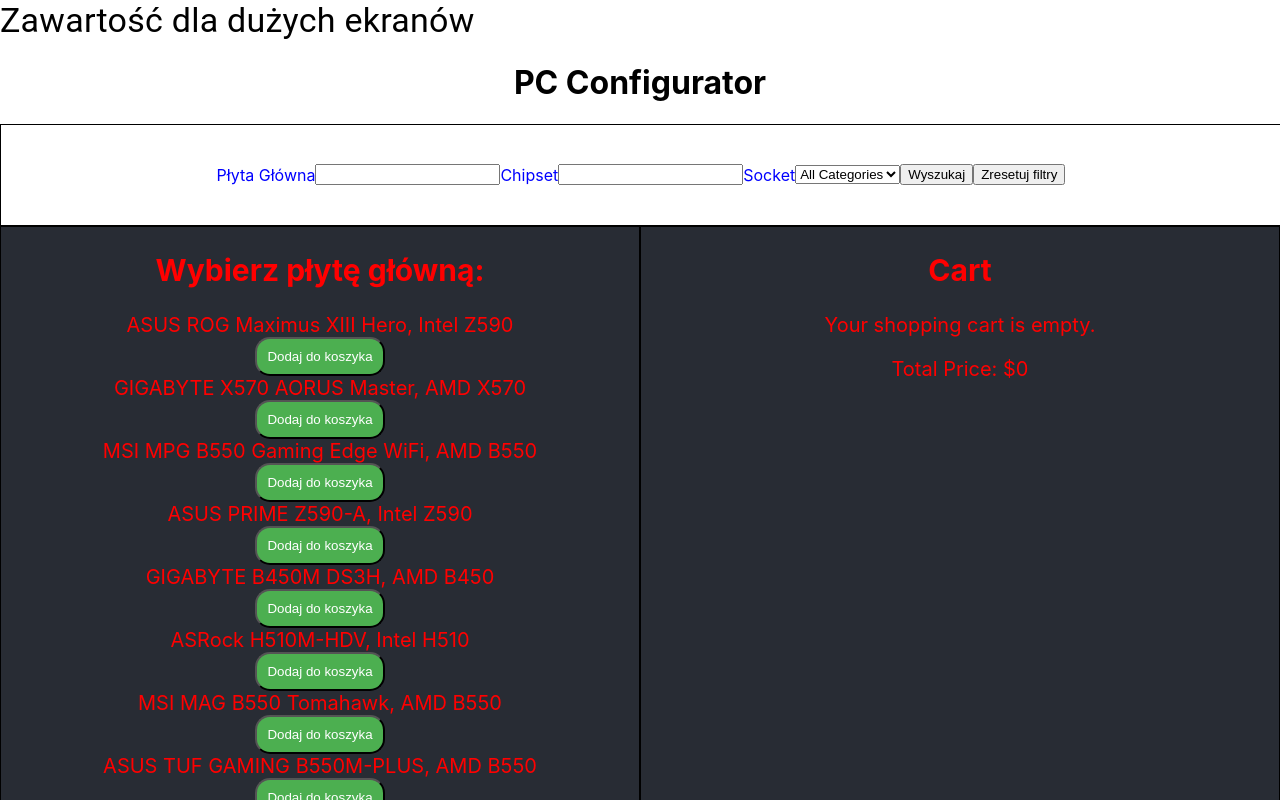
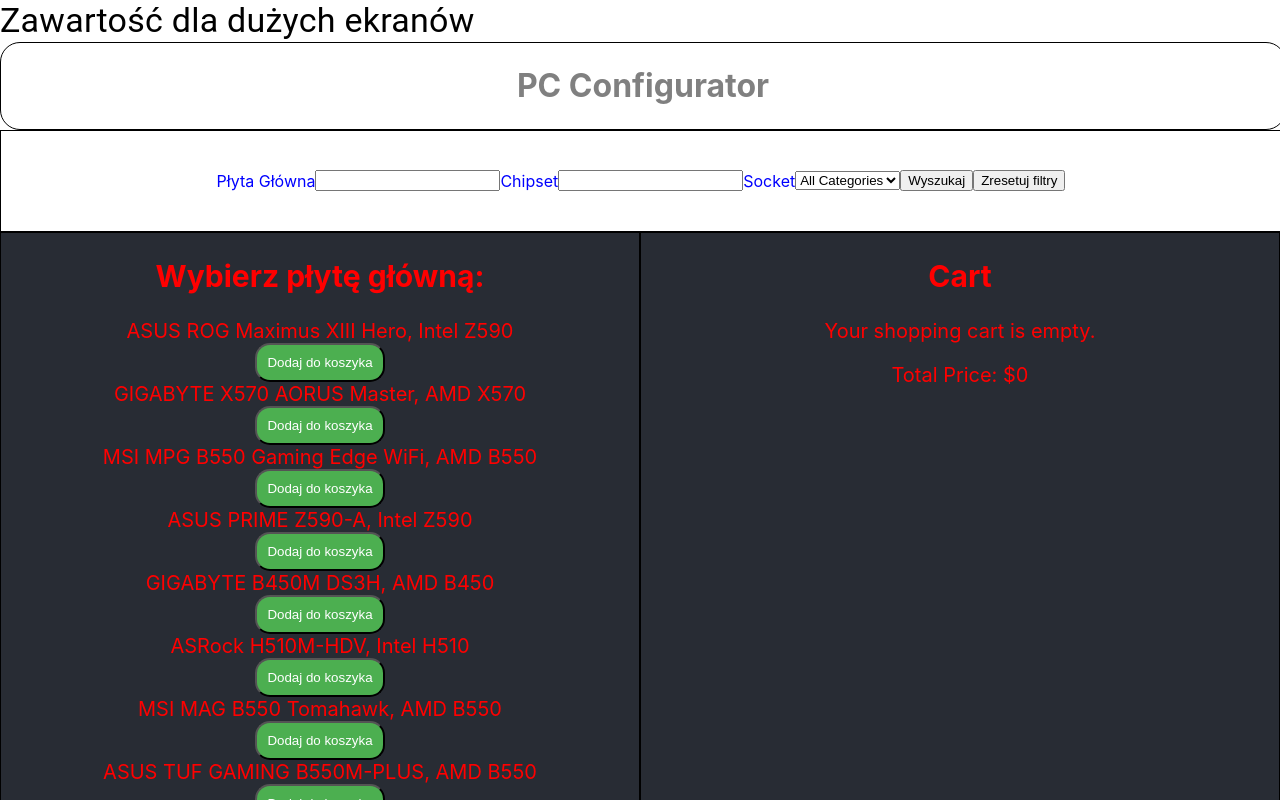
Before and after one commit to Xeyanix/Configurator-pc-app, a React (Create React App) app in the folder konfigurator/: page / in a window 1280 px wide. Shown: the top 800 px of the page. Built offline with nearby package versions, Linux system fonts and the light colour scheme.

Commit message:
css in 'addproducts' css

```diff
--- a/konfigurator/src/common/styles/Columns.module.scss
+++ b/konfigurator/src/common/styles/Columns.module.scss
@@ -25,6 +25,10 @@
   width: 100%;
   align-items: center;
   overflow-x: hidden;
+  color: gray;
+  border:1px solid black;
+  border-radius: 20px;
+  padding: 2px;
 }
 
 .myButton {
```
